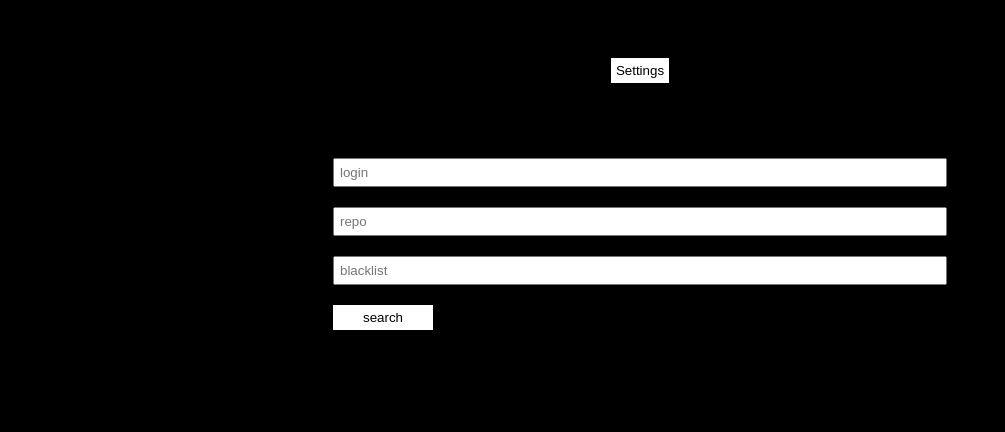
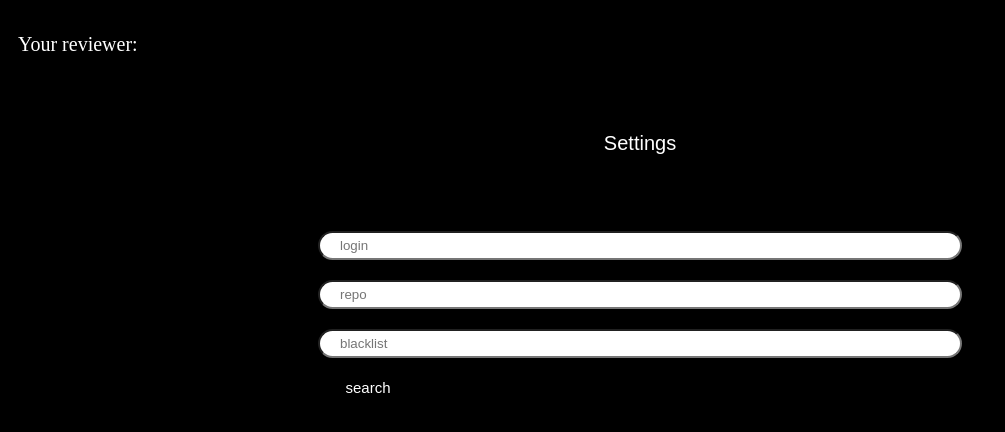
Before and after one commit to MarinaLakhneva/hh-school-react-ts, a React (Create React App) app: page / in a window 1280 px wide. Shown: the top 432 px of the page, without its empty margins (0-1005 px from the left). Built offline with nearby package versions, Linux system fonts and the light colour scheme.

Commit message:
fixed the reviewer search

```diff
--- a/src/App.css
+++ b/src/App.css
@@ -1,17 +1,17 @@
-.App{
+.form{
 	display: flex;
 	justify-content: center;
 }
 button{
 	border: none;
-	background: white;
-	color: black;
+	color: white;
+	background: black;
 }
 .settings{
 	display: flex;
 	position: absolute;
 	margin-top: 50px;
-	padding: 5px;
+	font-size: 20px;
 }
 #functional{
 	display: flex;
@@ -20,8 +20,10 @@ button{
 }
 input{
 	width: 600px;
-	padding: 5px;
+	padding: 5px 20px;
+	border-radius: 100px;
 	margin-top: 20px;
+	background: white;
 }
 input:nth-child(1){
 	margin-top: 0;
@@ -30,5 +32,15 @@ input:nth-child(1){
 	margin-top: 20px;
 	max-width: 100px;
 	width: 100%;
-	padding: 5px;
+	font-size: 15px;
 }
+.result{
+	display: flex;
+	padding: 5px 10px;
+	color: white;
+	background: black;
+	font-size: 20px;
+}
+#rev{
+	margin-left: 20px;
+}
--- a/src/App.tsx
+++ b/src/App.tsx
@@ -18,6 +18,11 @@ export default function App() {
   };
   return (
     <div className="App">
+      <div className="result">
+        <p>Your reviewer:</p>
+        <p id="rev"></p>
+      </div>
+      <div className="form">
         <button className="settings" onClick={handleClick}>Settings</button>
         <div id="functional">
           <input id="login" placeholder="login"/>
@@ -26,5 +31,6 @@ export default function App() {
           <button className="search" onClick={GetData}>search</button>
         </div>
       </div>
+    </div>
   );
 }
--- a/src/request.ts
+++ b/src/request.ts
@@ -10,6 +10,8 @@ export function GetData(){
 	const login = document.getElementById('login') as HTMLInputElement;
 	const repositories = document.getElementById('repos') as HTMLInputElement;
 	const contrib = document.getElementById('contrib') as HTMLInputElement;
+
+	let p = document.getElementById("rev") as HTMLInputElement;
 
 	const user = login?.value;
 	const repos = repositories?.value;
@@ -26,15 +28,21 @@ export function GetData(){
 				}
 				response.json().then((data) =>{
 					let size = data.length;
-					let n = randomize(0, size-1);
-					if(rev === data[n].login){
-						console.log("OOOps... This reviewer is blacklisted!!!");
-						return;
+					let white = [];
+					let black = []
+					let n = randomize(0, size-1-1);
+
+					for (let i = 0; i < size; i++){
+						black[i] = data[i].login;
+						if(data[i].login != rev){
+							white[i] = data[i].login;
+						}
 					}
-					else {
-						console.log(data[n].login);
-						return;
-					}
+					console.log("All reviewers:", black);
+					console.log("Whitelist", white);
+					console.log("Blacklist:", rev);
+					p.innerHTML = white[n];
+					return;
 				})
 			})
 		.catch((err) => {
```
Lines whose indentation alone changed are shown as unchanged.
